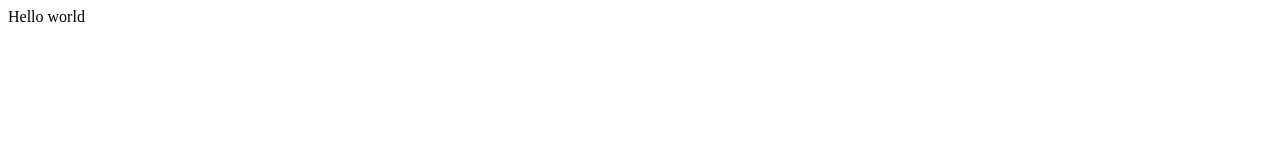
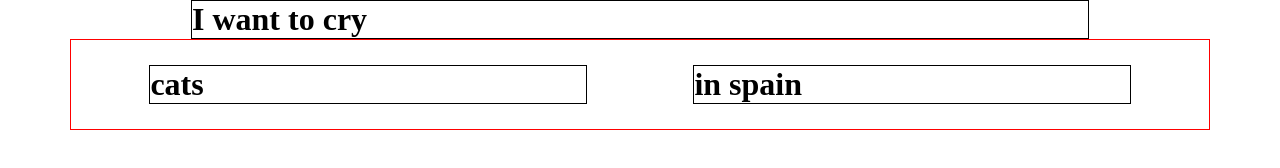
Before and after one commit to Petn2/Gabo, a plain HTML site: page index.html in a window 1280 px wide. Drawn offline with Linux system fonts and the light colour scheme.

Commit message:
testing box

```diff
--- a/index.html
+++ b/index.html
@@ -6,8 +6,29 @@
     <title>replit</title>
     <link href="style.css" rel="stylesheet" type="text/css" />
   </head>
+
+
   <body>
-    Hello world
+    <div class="main">
+      <h1> I want to cry</h1>
+    </div>
+
+  <div class="step">
+
+    <div class="child-1">
+      <h1> cats</h1>
+    </div>
+
+    <div class="child-2">
+      <h1> in spain</h1>
+    </div>
+
+  </div>
+
+
+
+
+
     <script src="script.js"></script>
   </body>
 </html>
--- a/style.css
+++ b/style.css
@@ -0,0 +1,35 @@
+*{
+    box-sizing: border box;
+    margin: 0;
+    padding: 0;
+}
+
+.main {
+  width: 70%;
+  margin: auto;
+  border: 1px solid black;
+  display: flex;
+}
+
+.step {
+  width: 85%;
+  margin: auto;
+  border: 1px solid red;
+  display: flex;
+  justify-self: start;
+  padding: 25px
+}
+
+.child-1 {
+  width: 40%;
+  margin: auto;
+  border: 1px solid black;
+  display: flex;
+}
+
+.child-2 {
+  width: 40%;
+  margin: auto;
+  border: 1px solid black;
+  display: flex;
+}
```
Also changed, not shown: 1 other file.
